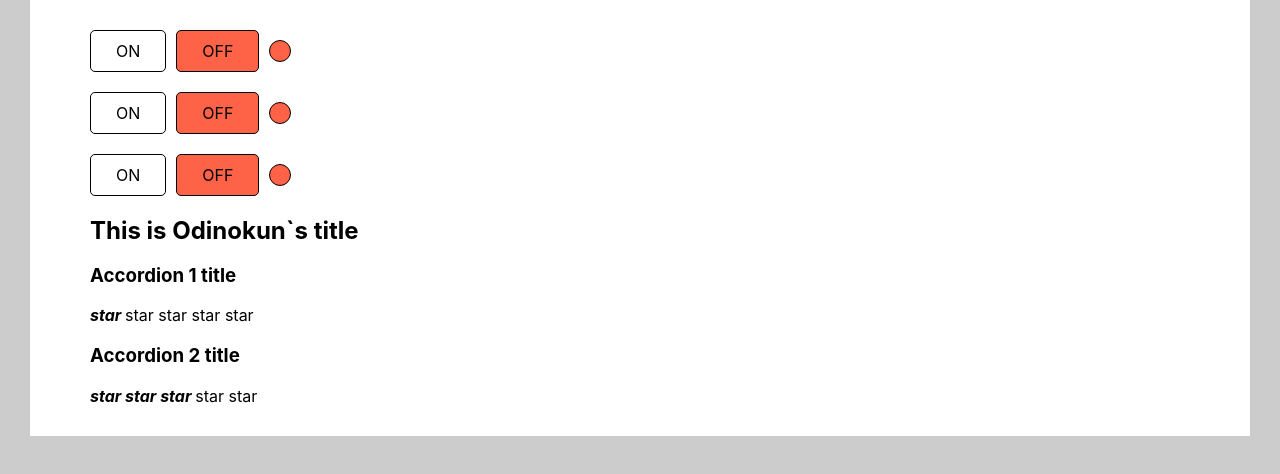
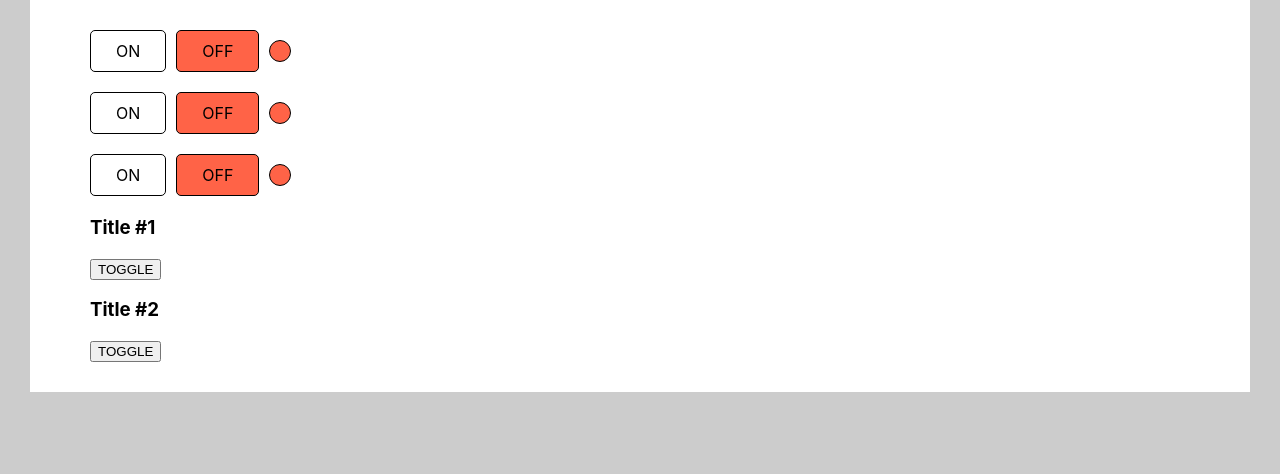
Before and after one commit to Odinokun/react-in-great-detail, a React (Create React App) app: page / in a window 1280 px wide. Shown: the top 474 px of the page. Built offline with nearby package versions, Linux system fonts and the light colour scheme.

Commit message:
did uncontrolled accordion

```diff
--- a/src/App.tsx
+++ b/src/App.tsx
@@ -1,8 +1,9 @@
 import React from 'react';
 import './App.css';
-import {Accordion} from "./components/Accordion/Accordion";
-import {Rating} from "./components/Rating/Rating";
+// import {Accordion} from "./components/Accordion/Accordion";
+// import {Rating} from "./components/Rating/Rating";
 import {OnOff} from "./components/OnOff/OnOff";
+import {UncontrolledAccordion} from "./components/UncontrolledAccordion/UncontrolledAccordion";
 
 function App() {
     return (
@@ -11,7 +12,10 @@ function App() {
             <OnOff/>
             <OnOff/>
 
-            <PageTitle title={'This is Odinokun`s title'}/>
+            <UncontrolledAccordion titleValue={'Title #1'}/>
+            <UncontrolledAccordion titleValue={'Title #2'}/>
+
+            {/*<PageTitle title={'This is Odinokun`s title'}/>
             <Accordion
                 titleValue={'Accordion 1 title'}
                 collapsed={true}
@@ -21,7 +25,7 @@ function App() {
                 titleValue={'Accordion 2 title'}
                 collapsed={true}
             />
-            <Rating value={3}/>
+            <Rating value={3}/>*/}
         </div>
     );
 }
--- /dev/null
+++ b/src/components/UncontrolledAccordion/UncontrolledAccordion.tsx
@@ -0,0 +1,38 @@
+import React, {useState} from "react";
+
+type AccordionPropsType = {
+    titleValue: string
+}
+
+export function UncontrolledAccordion(props: AccordionPropsType) {
+    let [collapsed, setCollapsed] = useState(false)
+
+    const onCollapsedHandler = () => setCollapsed(!collapsed)
+
+    return (
+        <>
+            <AccordionTitle title={props.titleValue}/>
+            <button onClick={onCollapsedHandler}>TOGGLE</button>
+            {collapsed && <AccordionBody/>}
+        </>
+    )
+}
+
+type AccordionTitlePropsType = {
+    title: string
+}
+
+function AccordionTitle(props: AccordionTitlePropsType) {
+    return <h3>{props.title}</h3>
+}
+
+function AccordionBody() {
+    return (
+        <ul>
+            <li>111</li>
+            <li>222</li>
+            <li>333</li>
+        </ul>
+
+    )
+}
```
